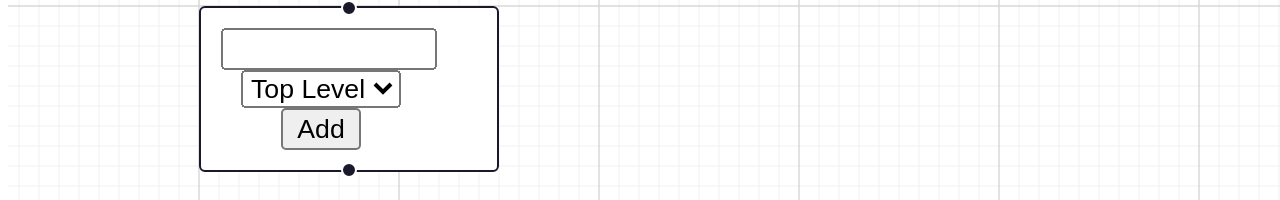
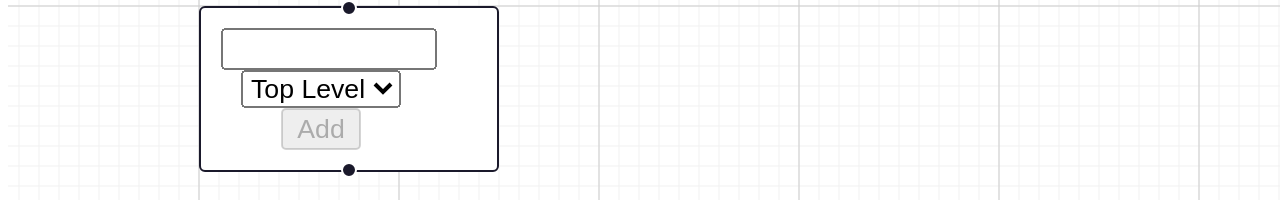
Before and after one commit to hoy-dancor/ts-flow-playground, a React (Vite) app: page / in a window 1280 px wide. Shown: the part 219-419 px from the top of the page. Built offline with nearby package versions, Linux system fonts and the light colour scheme.

Commit message:
feat: better ids for edges and nodes

```diff
--- a/src/App.tsx
+++ b/src/App.tsx
@@ -54,12 +54,22 @@ export default function App() {
     // set edges sets the the new array of edges,
     // add edge first argument is the new edge you are adding
     //
-    (params: Edge | Connection) => setEdges((eds) => addEdge({...params, animated: false, type: 'customEdge', markerEnd: {
-      type: MarkerType.ArrowClosed,
-      width: 20,
-      height: 20,
-      color: '#FFC300'
-    }}, eds)),
+    (params: Edge | Connection) => {
+      console.log('INside making an edge: ', params)
+      setEdges(
+      (eds) => addEdge({
+        ...params,
+        id: `edge-${params.source}-to-${params.target}`,
+        animated: false,
+        type: 'customEdge',
+        markerEnd: {
+          type: MarkerType.ArrowClosed,
+          width: 20,
+          height: 20,
+          color: '#FFC300'
+        }}, eds)
+      )
+    },
     [],
   );
 
--- a/src/components/node/input/InputNode.tsx
+++ b/src/components/node/input/InputNode.tsx
@@ -6,13 +6,14 @@ import styles from './InputNode.module.css'
 export const InputNode = () => {
     const [input, setInput] = useState('')
     const [level, setLevel] = useState('top')
-    const {setNodes} = useReactFlow()
+    const {setNodes, getNodes} = useReactFlow()
 
     const handleClick = () => {
+        const nodes = getNodes()
         setNodes((prevNodes) => [
             ...prevNodes,
             {
-                id: nanoid(),
+                id: `${input}-${nodes.length}`,
                 type: 'text',
                 position: {
                     x: Math.random() * 100,
@@ -31,8 +32,6 @@ export const InputNode = () => {
   return (
     <div className={styles.inputBody}>
     <Handle type="target" position={Position.Top}/>
-
-
         <input
             id="text"
             name="text"
@@ -45,7 +44,7 @@ export const InputNode = () => {
           <option value="top">Top Level</option>
           <option value="unit">Unit level</option>
         </select>
-        <button onClick={handleClick}>Add</button>
+        <button onClick={handleClick} disabled={input.length === 0}>Add</button>
 
       <Handle type="source" position={Position.Bottom}/>
     </div>
```
